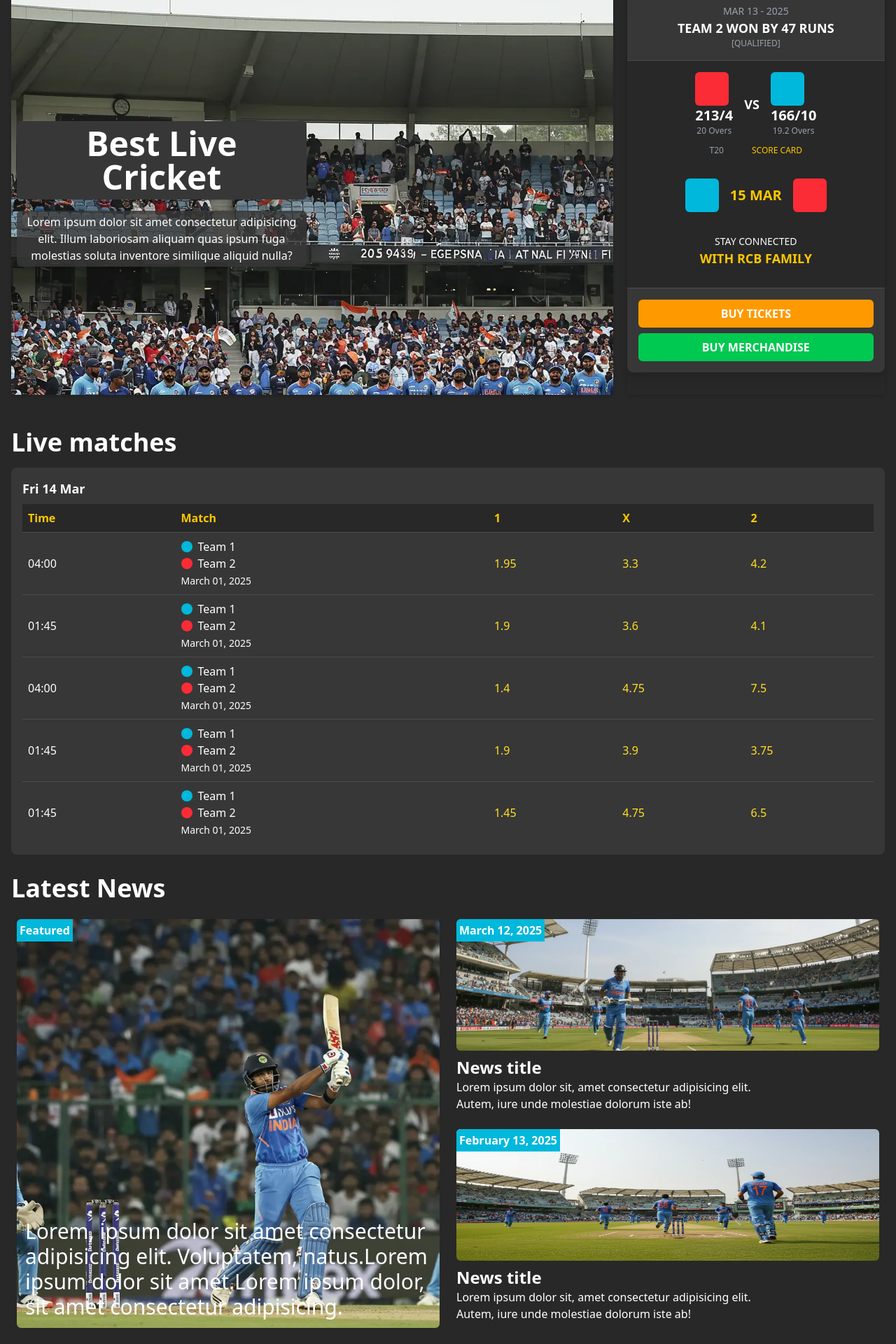
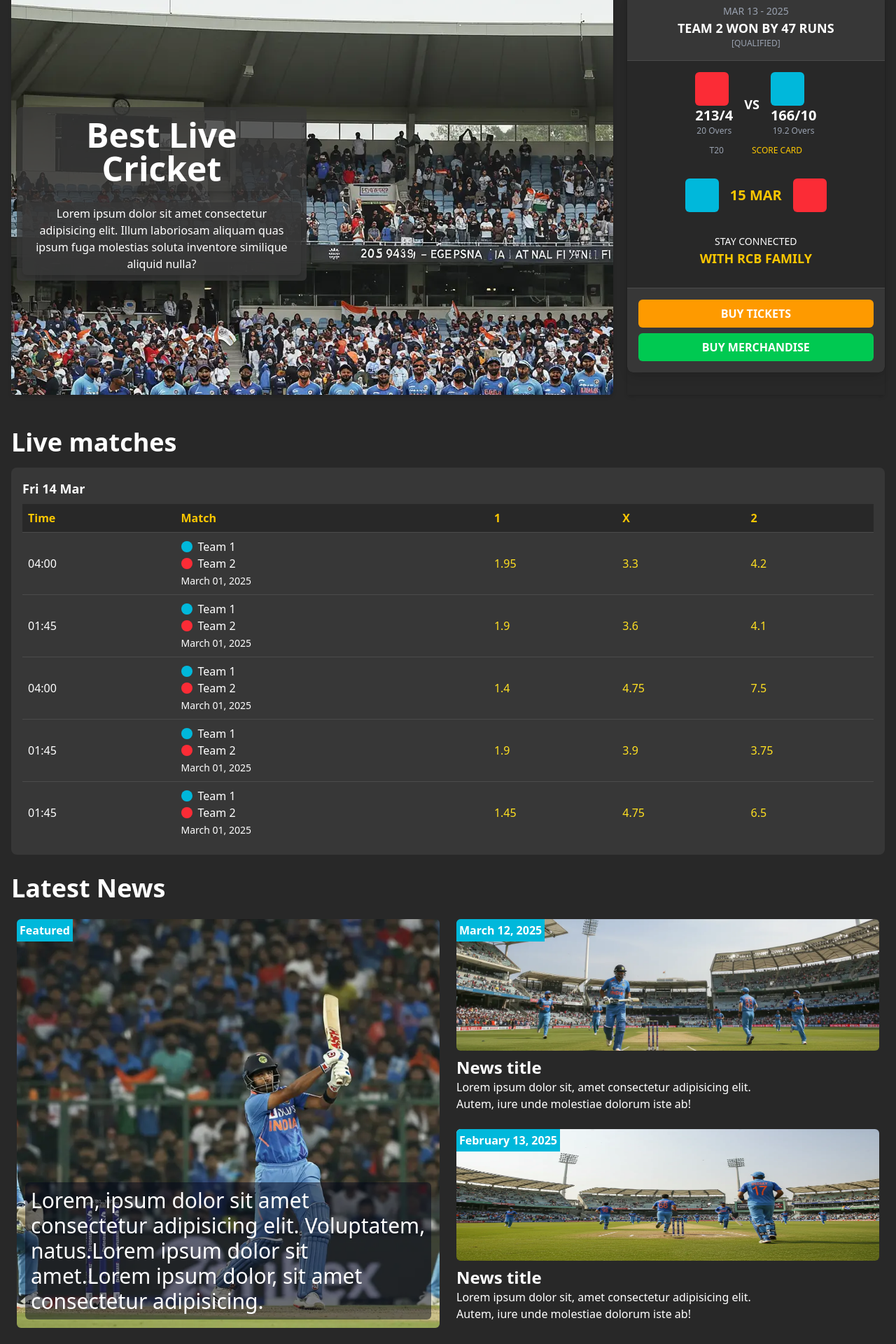
Before and after one commit to jovpbcfd/cricket-web-01, a Next.js app: page / in a window 1280 px wide. Shown: the part 138-2058 px from the top of the page at 70% size. Built offline with nearby package versions, Linux system fonts and the light colour scheme.

Commit message:
Fix error and homepage hero and latest news section

```diff
--- a/app/page.tsx
+++ b/app/page.tsx
@@ -16,12 +16,14 @@ export default function Home() {
               <p className="drop-shadow-lg">Lorem ipsum dolor sit amet consectetur adipisicing elit. Illum laboriosam aliquam quas ipsum fuga molestias soluta inventore similique aliquid nulla?</p>
             </div> */}
             <div className="relative w-full h-full text-center p-2 md:w-[50%] flex items-center justify-center flex-col">
-              <h1 className="relative font-bold text-5xl mb-2 text-white px-4 py-2 bg-[#373737] rounded-md inline-block shadow-lg">
-                Best Live Cricket
-              </h1>
-              <p className="relative text-white px-3 py-1 bg-[#373737]/80 rounded-md mt-2 shadow-md">
-                Lorem ipsum dolor sit amet consectetur adipisicing elit. Illum laboriosam aliquam quas ipsum fuga molestias soluta inventore similique aliquid nulla?
-              </p>
+              <div className="bg-[#373737]/80 p-2 rounded-md">
+                <h1 className="relative font-bold text-5xl mb-2 text-white px-4 py-2 rounded-md inline-block shadow-lg">
+                  Best Live Cricket
+                </h1>
+                <p className="relative text-white px-3 py-1 bg-[#373737]/80 rounded-md mt-2 shadow-md">
+                  Lorem ipsum dolor sit amet consectetur adipisicing elit. Illum laboriosam aliquam quas ipsum fuga molestias soluta inventore similique aliquid nulla?
+                </p>
+              </div>
             </div>
             <div className="md:sr-only"></div>
           </div>
@@ -42,7 +44,7 @@ export default function Home() {
               Featured
             </span>
             <Image src="/img/home-news-1.webp" alt="Bet" height={1000} width={574} className="absolute inset-0 z-[-5] w-full h-full object-cover" />
-            <div className="absolute bottom-3 left-3 md:text-3xl">
+            <div className="absolute bottom-3 left-3 bg-slate-950/50 rounded-md p-2 mr-3 md:text-3xl">
               <span>Lorem, ipsum dolor sit amet consectetur adipisicing elit. Voluptatem, natus.</span>
               <span>Lorem ipsum dolor sit amet.</span>
               <span>Lorem ipsum dolor, sit amet consectetur adipisicing.</span>
--- a/components/team-standing.tsx
+++ b/components/team-standing.tsx
@@ -1,5 +1,3 @@
-"use client"
-
 import { matches } from '@/data/match';
 
 export default function TeamStandings() {
```
Also changed, not shown: components/current-match.tsx (+0 -10 lines).
